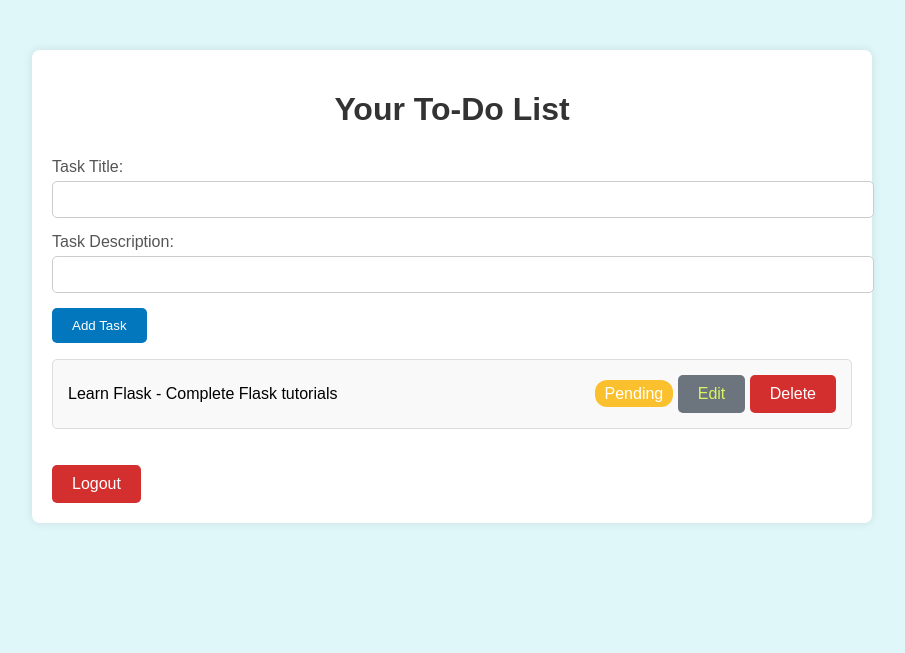
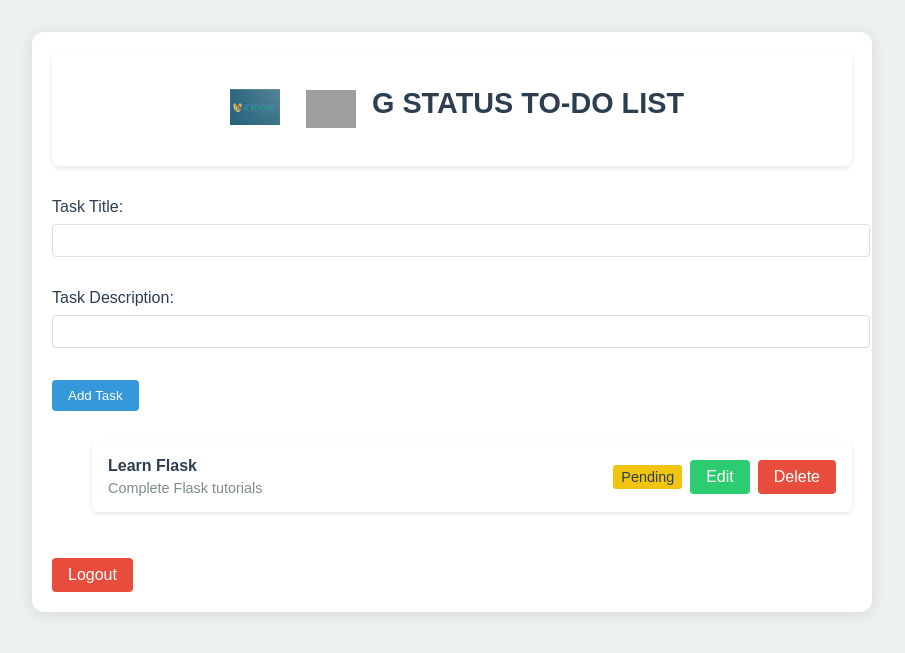
Before and after one commit to GusBus324/G-Status-todo-, a Flask app: page /dashboard in a window 1280 px wide. Shown: the top 653 px of the page, without its empty margins (188-1093 px from the left). Run offline with Flask 3, Linux system fonts and the light colour scheme; a user stored in the database is signed in; data comes from the database, SQL or seed files in the repository; both versions use the stored data as it was after the commit; grey boxes are pictures that could not be loaded.

Commit message:
Fixed up everything

```diff
--- a/Flask_app/app.py
+++ b/Flask_app/app.py
@@ -1,112 +1,8 @@
-# from flask import Flask, render_template, request, flash, session, redirect, url_for
-# from werkzeug.security import generate_password_hash, check_password_hash
-# from sqlalchemy.orm import sessionmaker
-# from sqlalchemy import create_engine
-# from db_create import User, ToDo  # Import the User and ToDo models from your models file
-
-# app = Flask(__name__)
-# app.secret_key = "supersecretkey"  # Replace with a secure, random key
-
-# # Set up the database engine and session
-# engine = create_engine("sqlite:///todo.db")  # Ensure this points to your actual database file
-# Session = sessionmaker(bind=engine)
-# db_session = Session()
-
-# @app.route('/signup', methods=['GET', 'POST'])
-# def signup():
-#     if request.method == 'POST':
-#         username = request.form['username']
-#         password = request.form['password']
-#         hashed_password = generate_password_hash(password, method='sha256')
-
-#         new_user = User(username=username, password=hashed_password)
-#         try:
-#             db_session.add(new_user)
-#             db_session.commit()
-#             flash('Signup successful! Please login.', 'success')
-#             return redirect(url_for('login'))
-#         except:
-#             db_session.rollback()
-#             flash('Username already exists. Please choose a different one.', 'danger')
-
-#     return render_template('signup.html')
-
-# @app.route('/login', methods=['GET', 'POST'])
-# def login():
-#     if request.method == 'POST':
-#         username = request.form.get('username')
-#         password = request.form.get('password')
-#         user = db_session.query(User).filter_by(username=username).first()
-#         if user and check_password_hash(user.password, password):
-#             session['user_id'] = user.id
-#             flash('Login successful!', 'info')
-#             return redirect(url_for('dashboard'))
-#         else:
-#             flash('Invalid username or password', 'danger')
-
-#     return render_template('login.html')
-
-# @app.route('/dashboard')
-# def dashboard():
-#     user_id = session.get('user_id')
-#     if not user_id:
-#         return redirect(url_for('login'))
-#     todos = db_session.query(ToDo).filter_by(user_id=user_id).all()
-#     return render_template('dashboard.html', todos=todos)
-
-# @app.route('/add_task', methods=['POST'])
-# def add_task():
-#     user_id = session.get('user_id')
-#     if not user_id:
-#         return redirect(url_for('login'))
-#     title = request.form['title']
-#     description = request.form['description']
-#     new_task = ToDo(title=title, description=description, done=False, user_id=user_id)
-#     db_session.add(new_task)
-#     db_session.commit()
-#     return redirect(url_for('dashboard'))
-
-# @app.route('/edit_task/<int:task_id>', methods=['GET', 'POST'])
-# def edit_task(task_id):
-#     user_id = session.get('user_id')
-#     if not user_id:
-#         return redirect(url_for('login'))
-#     task = db_session.query(ToDo).filter_by(id=task_id, user_id=user_id).first()
-#     if request.method == 'POST':
-#         task.title = request.form['title']
-#         task.description = request.form['description']
-#         task.done = request.form.get('done') == 'on'
-#         db_session.commit()
-#         return redirect(url_for('dashboard'))
-#     return render_template('edit_task.html', task=task)
-
-# @app.route('/delete_task/<int:task_id>')
-# def delete_task(task_id):
-#     user_id = session.get('user_id')
-#     if not user_id:
-#         return redirect(url_for('login'))
-#     task = db_session.query(ToDo).filter_by(id=task_id, user_id=user_id).first()
-#     db_session.delete(task)
-#     db_session.commit()
-#     return redirect(url_for('dashboard'))
-
-# @app.route('/')
-# def index():
-#     return render_template('index.html')
-
-# @app.route('/logout')
-# def logout():
-#     session.pop('user_id', None)
-#     flash('You have been logged out.', 'info')
-#     return redirect(url_for('index'))
-
-# if __name__ == '__main__':
-#     app.run(debug=True)
 from flask import Flask, render_template, request, redirect, url_for, flash, session
 from werkzeug.security import generate_password_hash, check_password_hash
 from sqlalchemy.orm import sessionmaker
 from sqlalchemy import create_engine
-from Flask_app.db_create import User, ToDo  # Import the User and ToDo models from your models file
+from db_create import User, ToDo  # Changed from Flask_app.db_create to db_create
 
 app = Flask(__name__)
 app.secret_key = "supersecretkey"  # Replace with a secure, random key
@@ -121,7 +17,7 @@ def signup():
     if request.method == 'POST':
         username = request.form['username']
         password = request.form['password']
-        hashed_password = generate_password_hash(password, method='sha256')
+        hashed_password = generate_password_hash(password, method='pbkdf2:sha256')
 
         new_user = User(username=username, password=hashed_password)
         try:
@@ -156,7 +52,8 @@ def dashboard():
     if not user_id:
         return redirect(url_for('login'))
     todos = db_session.query(ToDo).filter_by(user_id=user_id).all()
-    return render_template('dashboard.html', todos=todos)
+    logo_path = url_for('static', filename='images/logo.png')
+    return render_template('dashboard.html', todos=todos, logo_path=logo_path)
 
 @app.route('/add_task', methods=['POST'])
 def add_task():
--- a/Flask_app/static/css/style.css
+++ b/Flask_app/static/css/style.css
@@ -0,0 +1,239 @@
+:root {
+    --primary-color: #2c3e50;
+    --secondary-color: #3498db;
+    --accent-color: #e74c3c;
+    --background-color: #ecf0f1;
+    --success-color: #2ecc71;
+    --danger-color: #bc1c0a;
+    --warning-color: #f1c40f;
+    --primary-red: #e31837;
+    --dark-red: #c41230;
+    --dark: #222222;
+    --light: #f9ffd0;
+    --gray: #f4f4f4b6;
+}
+
+body {
+    background-color: var(--background-color);
+    font-family: 'Arial', sans-serif;
+    margin: 0;
+    padding: 0;
+}
+
+.container {
+    max-width: 800px;
+    margin: 2rem auto;
+    padding: 20px;
+    background-color: #ffffff;
+    box-shadow: 0 2px 15px rgba(0, 0, 0, 0.1);
+    border-radius: 12px;
+}
+
+.header {
+    display: flex;
+    align-items: center;
+    justify-content: center;
+    margin-bottom: 2rem;
+    padding: 1rem;
+    background-color: white;
+    border-radius: 8px;
+    box-shadow: 0 2px 5px rgba(0,0,0,0.1);
+}
+
+.logo-container {
+    padding: 10px;
+    text-align: center;
+}
+
+.logo {
+    max-height: 60px;
+    width: auto;
+    width: 50px;
+    height: 50px;
+    margin-right: 1rem;
+    object-fit: contain;
+    transition: transform 0.3s ease; /* Add smooth transition */
+}
+
+.logo:hover {
+    transform: scale(1.1); /* Make logo 10% bigger on hover */
+}
+
+.logo-image {
+    width: 300px;  /* Increase from previous value */
+    height: auto;  /* Maintain aspect ratio */
+    display: block;
+    margin: 20px auto;
+}
+
+h1 {
+    color: var(--primary-color);
+    text-align: center;
+    margin-bottom: 30px;
+    font-weight: 600;
+    font-size: 1.8rem;
+}
+
+.form-group {
+    margin-bottom: 1rem;
+}
+
+.form-group label {
+    display: block;
+    margin-bottom: 0.5rem;
+    color: var(--primary-color);
+    font-weight: 500;
+}
+
+.form-group input {
+    width: 100%;
+    padding: 0.5rem;
+    border: 1px solid #ddd;
+    border-radius: 4px;
+    margin-bottom: 1rem;
+    transition: border-color 0.3s ease;
+}
+
+.form-group input:focus {
+    outline: none;
+    border-color: var(--primary-color);
+}
+
+.btn {
+    border-radius: 4px;
+    padding: 0.5rem 1rem;
+    cursor: pointer;
+    text-decoration: none;
+    display: inline-block;
+    font-weight: 500;
+    transition: all 0.3s ease;
+}
+
+.btn-primary {
+    background-color: var(--secondary-color);
+    color: white;
+    border: none;
+}
+
+.btn-primary:hover {
+    background-color: var(--dark-red);
+    border-color: var(--dark-red);
+    transform: translateY(-1px);
+}
+
+.btn-danger {
+    background-color: var(--accent-color);
+    color: white;
+}
+
+.btn-danger:hover {
+    background-color: #c0392b;
+    transform: translateY(-1px);
+}
+
+.list-group {
+    margin-top: 30px;
+}
+
+.list-group-item {
+    background-color: white;
+    margin-bottom: 1rem;
+    border-radius: 5px;
+    box-shadow: 0 2px 5px rgba(0,0,0,0.1);
+    padding: 1rem;
+    display: flex;
+    justify-content: space-between;
+    align-items: center;
+    transition: transform 0.2s ease;
+}
+
+.list-group-item:hover {
+    transform: translateY(-2px);
+}
+
+.badge {
+    padding: 0.25rem 0.5rem;
+    border-radius: 3px;
+    color: white;
+    font-weight: 500;
+    font-size: 0.9em;
+}
+
+.badge-success {
+    background-color: #27ae60;
+}
+
+.badge-warning {
+    background-color: #f1c40f;
+    color: #2c3e50;
+}
+
+.task-actions {
+    display: flex;
+    gap: 0.5rem;
+    align-items: center;
+}
+
+.btn-success {
+    background-color: var(--success-color);
+    color: white;
+}
+
+.btn-success:hover {
+    background-color: #27ae60;
+}
+
+.task-content {
+    display: flex;
+    flex-direction: column;
+    gap: 5px;
+}
+
+.task-title {
+    font-weight: 600;
+    color: #2c3e50;
+}
+
+.task-description {
+    color: #7f8c8d;
+    font-size: 0.9em;
+}
+
+.navbar {
+    background-color: var(--dark);
+    box-shadow: 0 2px 4px rgba(0,0,0,0.1);
+}
+
+.navbar-brand img {
+    width: 50px;
+    height: 50px;
+    margin-right: 1rem;
+    object-fit: contain;
+}
+
+.card {
+    border: none;
+    box-shadow: 0 2px 4px rgba(0,0,0,0.1);
+}
+
+.card-header {
+    background-color: var(--dark);
+    color: var(--light);
+}
+
+.flash-message {
+    background-color: var(--primary-red);
+    color: var(--light);
+}
+
+.todo-item {
+    border-left: 4px solid var(--primary-red);
+    margin-bottom: 10px;
+    padding: 15px;
+    background: var(--light);
+}
+
+.todo-item.done {
+    border-left-color: var(--dark);
+    opacity: 0.7;
+}
--- a/Flask_app/templates/dashboard.html
+++ b/Flask_app/templates/dashboard.html
@@ -3,142 +3,52 @@
 <head>
     <meta charset="UTF-8">
     <meta name="viewport" content="width=device-width, initial-scale=1.0">
-    <title>Dashboard</title>
-    <style>
-        body {
-            font-family: Arial, sans-serif;
-            background-color: #e0f7fa; /* Light blue background */
-            margin: 0;
-            padding: 0;
-        }
-        .container {
-            max-width: 800px;
-            margin: 50px auto;
-            padding: 20px;
-            background-color: #ffffff;
-            box-shadow: 0 0 10px rgba(0, 0, 0, 0.1);
-            border-radius: 8px;
-        }
-        h1 {
-            color: #333; /* Dark grey */
-            text-align: center;
-            margin-bottom: 30px;
-        }
-        .form-group {
-            margin-bottom: 15px;
-        }
-        .form-group label {
-            display: block;
-            margin-bottom: 5px;
-            color: #555; /* Medium grey */
-        }
-        .form-group input {
-            width: 100%;
-            padding: 10px;
-            border: 1px solid #ccc;
-            border-radius: 5px;
-        }
-        .btn-primary {
-            background-color: #0277bd; /* Dark blue */
-            color: #ffffff;
-            padding: 10px 20px;
-            border: none;
-            border-radius: 5px;
-            cursor: pointer;
-        }
-        .btn-primary:hover {
-            background-color: #01579b; /* Darker blue */
-        }
-        .list-group {
-            list-style: none;
-            padding: 0;
-        }
-        .list-group-item {
-            display: flex;
-            justify-content: space-between;
-            align-items: center;
-            padding: 15px;
-            margin-bottom: 10px;
-            border: 1px solid #ddd;
-            border-radius: 5px;
-            background-color: #f9f9f9;
-        }
-        .badge {
-            padding: 5px 10px;
-            border-radius: 12px;
-        }
-        .badge-success {
-            background-color: #388e3c; /* Dark green */
-            color: #ffffff;
-        }
-        .badge-warning {
-            background-color: #fbc02d; /* Dark yellow */
-            color: #ffffff;
-        }
-        .btn-danger {
-            background-color: #d32f2f; /* Dark red */
-            color: #ffffff;
-            padding: 10px 20px;
-            border: none;
-            border-radius: 5px;
-            text-decoration: none;
-            display: inline-block;
-            text-align: center;
-        }
-        .btn-danger:hover {
-            background-color: #b71c1c; /* Darker red */
-        }
-        .btn-secondary {
-            background-color: #6c757d; /* Grey */
-            color: #daf464;
-            padding: 10px 20px;
-            border: none;
-            border-radius: 5px;
-            cursor: pointer;
-            text-decoration: none;
-            display: inline-block;
-            text-align: center;
-        }
-        .btn-secondary:hover {
-            background-color: #5a6268; /* Darker grey */
-        }
-        .mt-3 {
-            margin-top: 20px;
-        }
-    </style>
+    <title>G STATUS ToDo</title>
+    <link rel="stylesheet" href="{{ url_for('static', filename='css/style.css') }}">
 </head>
 <body>
     <div class="container">
-        <h1>Your To-Do List</h1>
-        <!-- Form to add new tasks -->
+        <div class="header">
+            <div class="logo-container">
+                <img src="{{ logo_path }}" alt="Logo" class="logo">
+            </div>
+            <img src="{{ url_for('static', filename='img/logo.png') }}" alt="G Status Logo" class="logo">
+            <h1>G STATUS TO-DO LIST</h1>
+        </div>
+
         <form method="POST" action="{{ url_for('add_task') }}" class="mb-4">
             <div class="form-group">
                 <label for="title">Task Title:</label>
-                <input type="text" id="title" name="title" class="form-control" required>
+                <input type="text" id="title" name="title" required>
             </div>
             <div class="form-group">
                 <label for="description">Task Description:</label>
-                <input type="text" id="description" name="description" class="form-control">
+                <input type="text" id="description" name="description">
             </div>
             <button type="submit" class="btn btn-primary">Add Task</button>
         </form>
+
         <ul class="list-group">
             {% for todo in todos %}
                 <li class="list-group-item">
-                    <span>{{ todo.title }} - {{ todo.description }}</span>
-                    <div>
+                    <div class="task-content">
+                        <span class="task-title">{{ todo.title }}</span>
+                        <span class="task-description">{{ todo.description }}</span>
+                    </div>
+                    <div class="task-actions">
                         {% if todo.done %}
                             <span class="badge badge-success">Done</span>
                         {% else %}
                             <span class="badge badge-warning">Pending</span>
                         {% endif %}
-                        <a href="{{ url_for('edit_task', task_id=todo.id) }}" class="btn btn-secondary ml-2">Edit</a>
-                        <a href="{{ url_for('delete_task', task_id=todo.id) }}" class="btn btn-danger ml-2">Delete</a>
+                        <a href="{{ url_for('edit_task', task_id=todo.id) }}" class="btn btn-success">Edit</a>
+                        <a href="{{ url_for('delete_task', task_id=todo.id) }}" class="btn btn-danger">Delete</a>
                     </div>
                 </li>
             {% endfor %}
         </ul>
-        <a href="{{ url_for('logout') }}" class="btn btn-danger mt-3">Logout</a>
+
+        <a href="{{ url_for('logout') }}" class="btn btn-danger" style="margin-top: 30px;">Logout</a>
     </div>
 </body>
 </html>
```
Also changed, not shown: Flask_app/db_create.py (+0 -35 lines), Flask_app/insert_data.py (+0 -57 lines), Flask_app/templates/base.html (added, +20 -0 lines), Flask_app/templates/edit_task.html (+4 -4 lines), Flask_app/static/images/logo.png (renamed from Flask_app/static/logo.png), todo.db, 2 other files.
